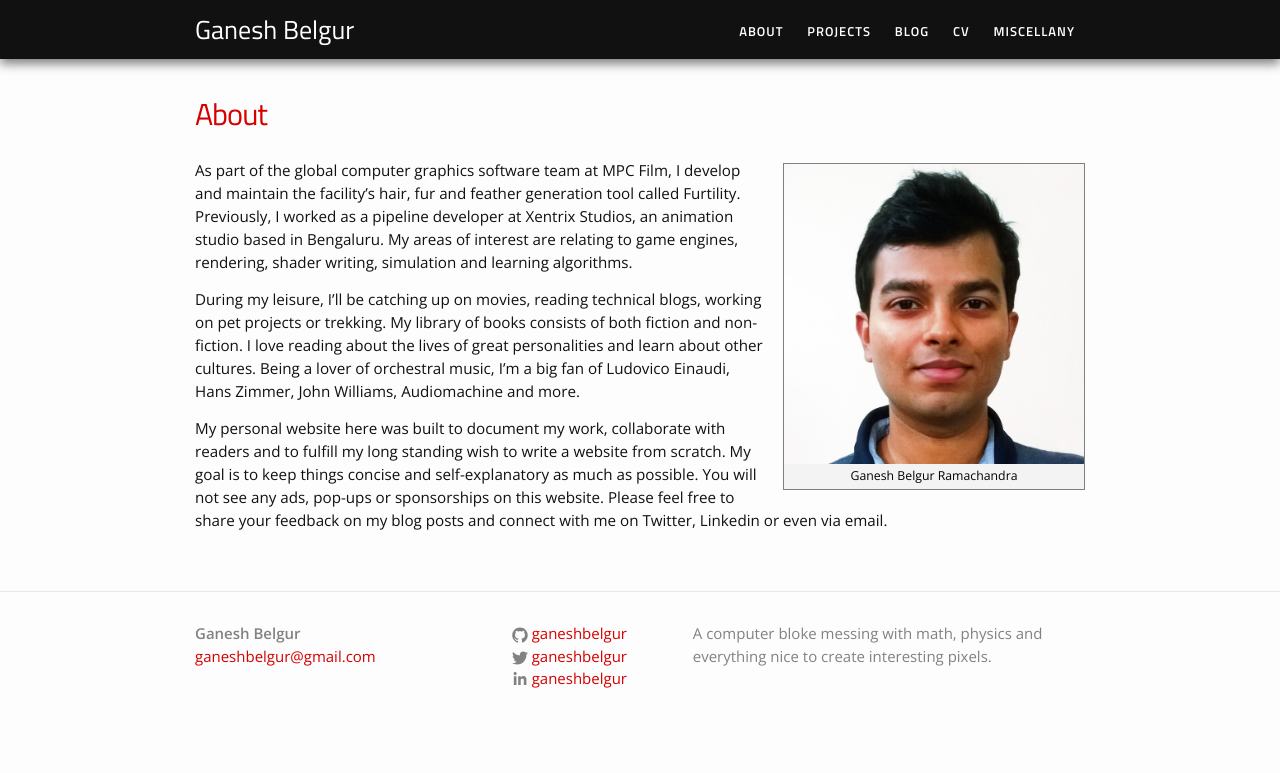
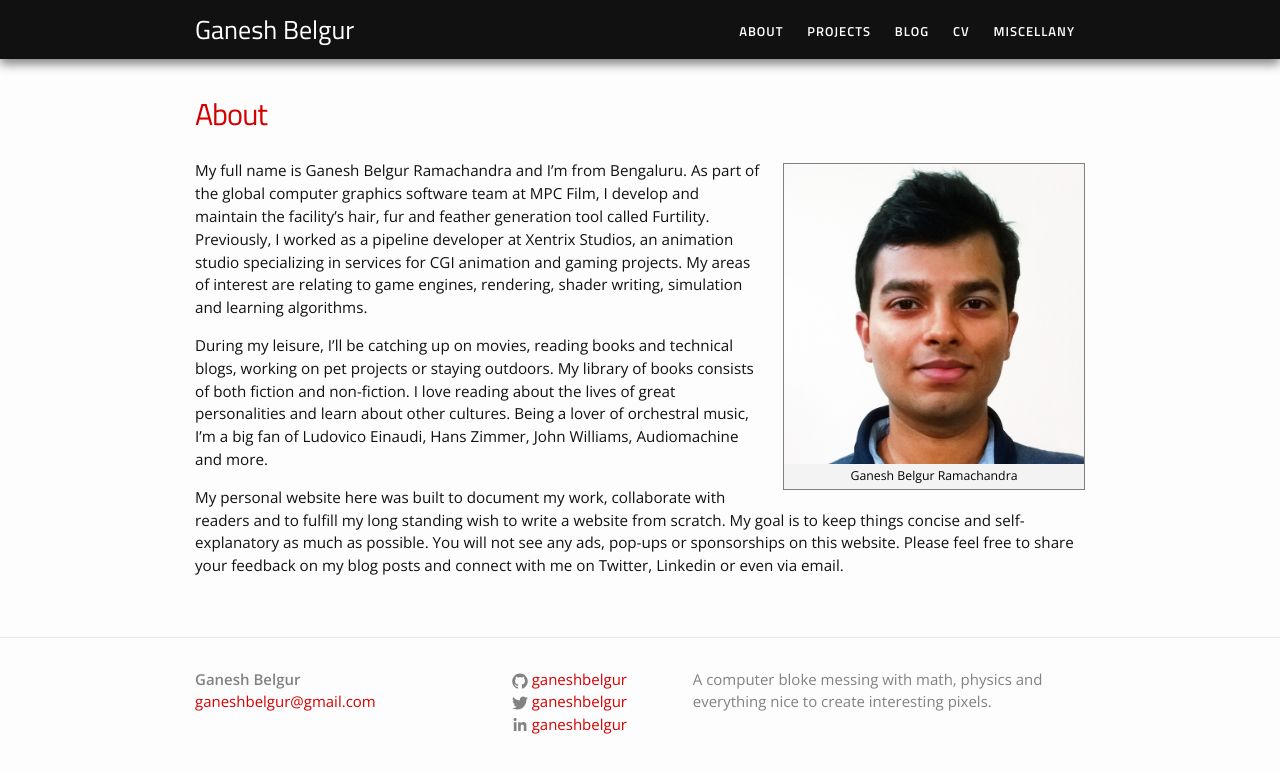
Before and after one commit to paribeshregmi/paribeshregmi.github.io, a Jekyll site: the page built from assets/pages/about.markdown, in a window 1280 px wide. Shown: the top 773 px of the page. Built offline with Jekyll 4.4.1, drawn with Linux system fonts in a browser that asks for light colours.

Commit message:
Fixed a hack that made the hamburger icon look bad on mobile devices, added more information to the about me blurb

```diff
--- a/_sass/_mobile-header.scss
+++ b/_sass/_mobile-header.scss
@@ -77,12 +77,3 @@
 	}
 
 }
-
-// Hack for a long author name
-@media only screen and (max-width: 430px) {
-
-.site-title {
-		width: 250px;
-	}
-
-}
--- a/assets/pages/about.markdown
+++ b/assets/pages/about.markdown
@@ -6,8 +6,8 @@ permalink: /about/
 
 {% include image.html url="/assets/images/profile.jpg" caption="Ganesh Belgur Ramachandra" width=300 align="right" %}
 
-As part of the global computer graphics software team at MPC Film, I develop and maintain the facility's hair, fur and feather generation tool called Furtility. Previously, I worked as a pipeline developer at Xentrix Studios, an animation studio based in Bengaluru. My areas of interest are relating to game engines, rendering, shader writing, simulation and learning algorithms.
+My full name is Ganesh Belgur Ramachandra and I'm from Bengaluru. As part of the global computer graphics software team at MPC Film, I develop and maintain the facility's hair, fur and feather generation tool called Furtility. Previously, I worked as a pipeline developer at Xentrix Studios, an animation studio specializing in services for CGI animation and gaming projects. My areas of interest are relating to game engines, rendering, shader writing, simulation and learning algorithms.
 
-During my leisure, I’ll be catching up on movies, reading technical blogs, working on pet projects or trekking. My library of books consists of both fiction and non-fiction. I love reading about the lives of great personalities and learn about other cultures. Being a lover of orchestral music, I’m a big fan of Ludovico Einaudi, Hans Zimmer, John Williams, Audiomachine and more.
+During my leisure, I’ll be catching up on movies, reading books and technical blogs, working on pet projects or staying outdoors. My library of books consists of both fiction and non-fiction. I love reading about the lives of great personalities and learn about other cultures. Being a lover of orchestral music, I’m a big fan of Ludovico Einaudi, Hans Zimmer, John Williams, Audiomachine and more.
 
 My personal website here was built to document my work, collaborate with readers and to fulfill my long standing wish to write a website from scratch. My goal is to keep things concise and self-explanatory as much as possible. You will not see any ads, pop-ups or sponsorships on this website. Please feel free to share your feedback on my blog posts and connect with me on Twitter, Linkedin or even via email.
```
